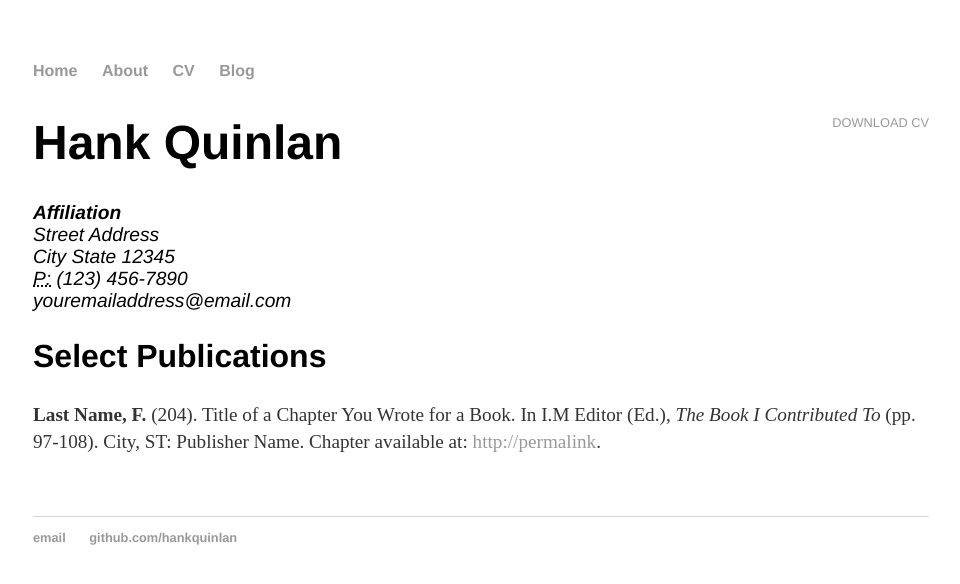
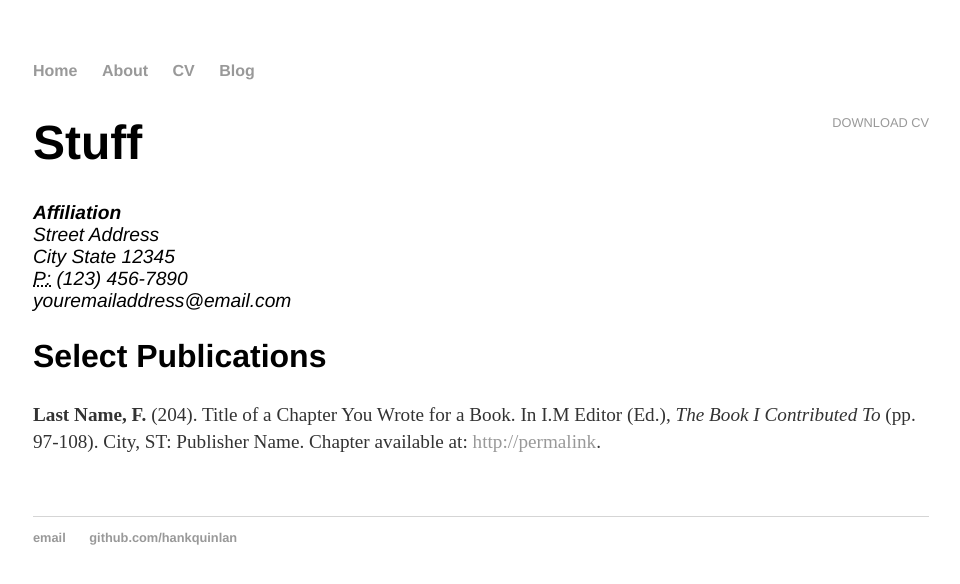
Before and after one commit to glickmac/glickmac.github.io, a Jekyll site: the page built from cv/index.html, in a window 1280 px wide. Shown: the top 584 px of the page, without its empty margins (159-1119 px from the left). Built offline with Jekyll 4.4.1, drawn with Linux system fonts in a browser that asks for light colours.

Commit message:
Update index.html

```diff
--- a/cv/index.html
+++ b/cv/index.html
@@ -5,7 +5,7 @@ title: CV of Your Name
 
 	<div class="cv">
 		<a href="#" class="download" title="Download CV as PDF">Download CV</a>
-					<h1>Hank Quinlan</h1>
+					<h1>Stuff</h1>
 					<address>
 					<strong>Affiliation</strong><br>
 					Street Address<br>
```
